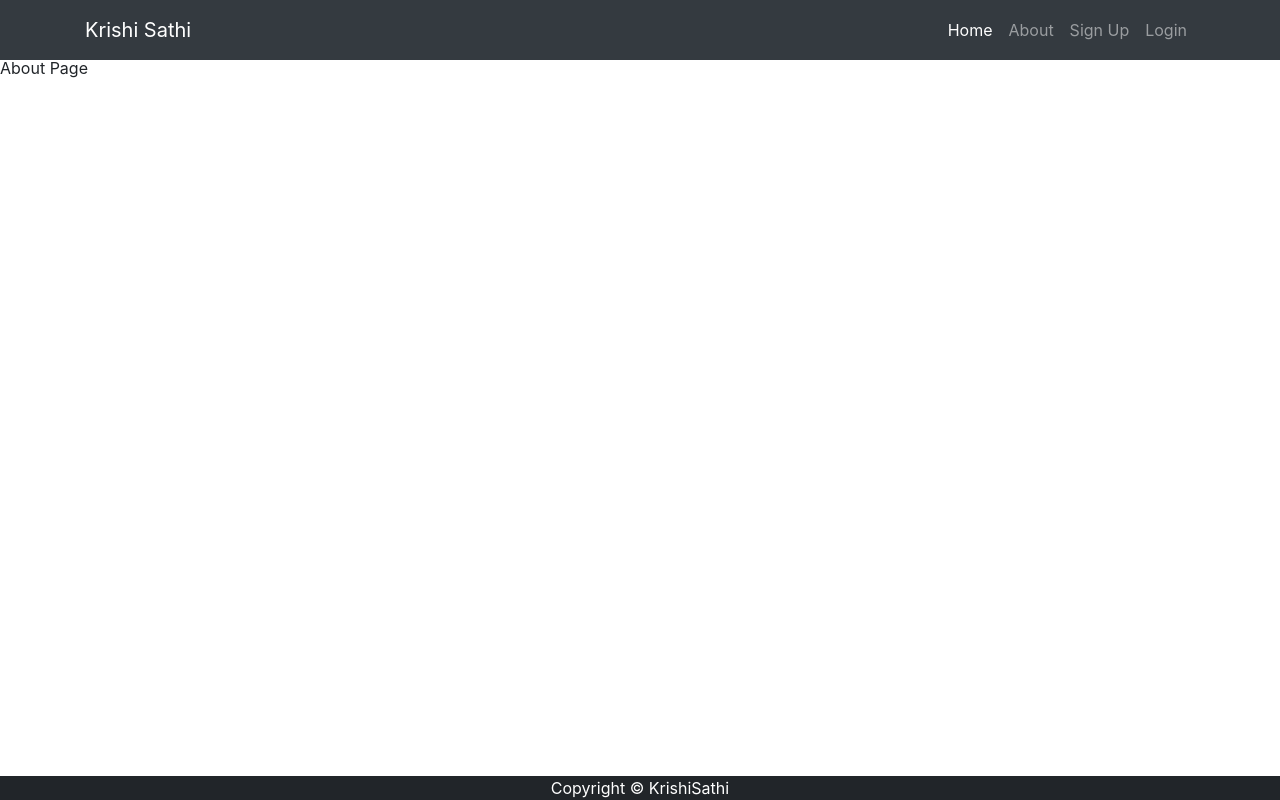
After one commit to asheeshcric/krishisathi, a Django app: template krishisathi/krishiapp/templates/about.html in a window 1280 px wide. The commit adds this page. Run offline with Django 3.2, Linux system fonts and the light colour scheme; the template is opened without the code that fills it, so the values that code supplies are empty; some libraries are stand-ins or nearby versions.

Commit message:
[SETUP] Template code base for django with layout

```diff
--- /dev/null
+++ b/krishisathi/krishiapp/templates/about.html
@@ -0,0 +1,7 @@
+{% extends 'layout.html' %}
+
+
+
+{% block body %}
+    <p>About Page</p>
+{% endblock %}
--- /dev/null
+++ b/krishisathi/krishiapp/templates/layout.html
@@ -0,0 +1,87 @@
+{% load static %}
+
+<!DOCTYPE html>
+<html lang="en">
+
+<head>
+
+    <meta charset="utf-8">
+    <meta name="viewport" content="width=device-width, initial-scale=1, shrink-to-fit=no">
+    <meta name="description" content="">
+    <meta name="author" content="">
+
+    <title>Krishi Sathi</title>
+
+    <!-- Bootstrap core CSS -->
+    <link href="{% static  'vendor/bootstrap/css/bootstrap.min.css' %}" rel="stylesheet">
+
+    <!-- Custom styles for this template -->
+    <link href="{% static 'css/full-width-pics.css' %}" rel="stylesheet">
+    <style>
+        .footer {
+            position: fixed;
+            left: 0;
+            bottom: 0;
+            width: 100%;
+            text-align: center;
+            background-color: #212529;
+        }
+        .navbar {
+            height: 60px;
+        }
+    </style>
+
+</head>
+
+<body>
+
+<!-- Navigation -->
+<nav class="navbar navbar-expand-lg navbar-dark bg-dark fixed-top">
+    <div class="container">
+        <a class="navbar-brand" href="{% url 'homepage' %}">Krishi Sathi</a>
+        <button class="navbar-toggler" type="button" data-toggle="collapse" data-target="#navbarResponsive"
+                aria-controls="navbarResponsive" aria-expanded="false" aria-label="Toggle navigation">
+            <span class="navbar-toggler-icon"></span>
+        </button>
+        <div class="collapse navbar-collapse" id="navbarResponsive">
+            <ul class="navbar-nav ml-auto">
+                <li class="nav-item active">
+                    <a class="nav-link" href="{% url 'homepage' %}">Home
+                        <span class="sr-only">(current)</span>
+                    </a>
+                </li>
+                <li class="nav-item">
+                    <a class="nav-link" href="{% url 'about' %}">About</a>
+                </li>
+                <li class="nav-item">
+                    <a class="nav-link" href={% url 'signup' %}>Sign Up</a>
+                </li>
+                <li class="nav-item">
+                    <a class="nav-link" href={% url 'login' %}>Login</a>
+                </li>
+            </ul>
+        </div>
+    </div>
+</nav>
+
+{% block body %}
+{% endblock %}
+
+<!-- Footer -->
+<div class="footer">
+    <div class="container">
+        <p class="m-0 text-center text-white">Copyright &copy; KrishiSathi</p>
+    </div>
+    <!-- /.container -->
+</div>
+
+<!-- Bootstrap core JavaScript -->
+<script src="{% static 'vendor/jquery/jquery.min.js' %}"></script>
+<script src="{% static 'vendor/bootstrap/js/bootstrap.bundle.min.js' %}"></script>
+{% block script %}
+{% endblock %}
+
+</body>
+
+
+</html>
--- a/krishisathi/krishisathi/urls.py
+++ b/krishisathi/krishisathi/urls.py
@@ -20,5 +20,8 @@ from krishiapp import views
 
 urlpatterns = [
     path('admin/', admin.site.urls),
-    path('', views.homepage, name='homepage')
+    path('', views.homepage, name='homepage'),
+    path('login', views.login, name='login'),
+    path('signup', views.signup, name='signup'),
+    path('about', views.about, name='about'),
 ]
```
Also changed, not shown: krishisathi/krishiapp/templates/homepage.html (+9 -66 lines), krishisathi/krishiapp/templates/index.html (added, +98 -0 lines), krishisathi/krishiapp/templates/login.html (added, +7 -0 lines), krishisathi/krishiapp/templates/signup.html (added, +7 -0 lines), krishisathi/krishiapp/views.py (+9 -0 lines).
